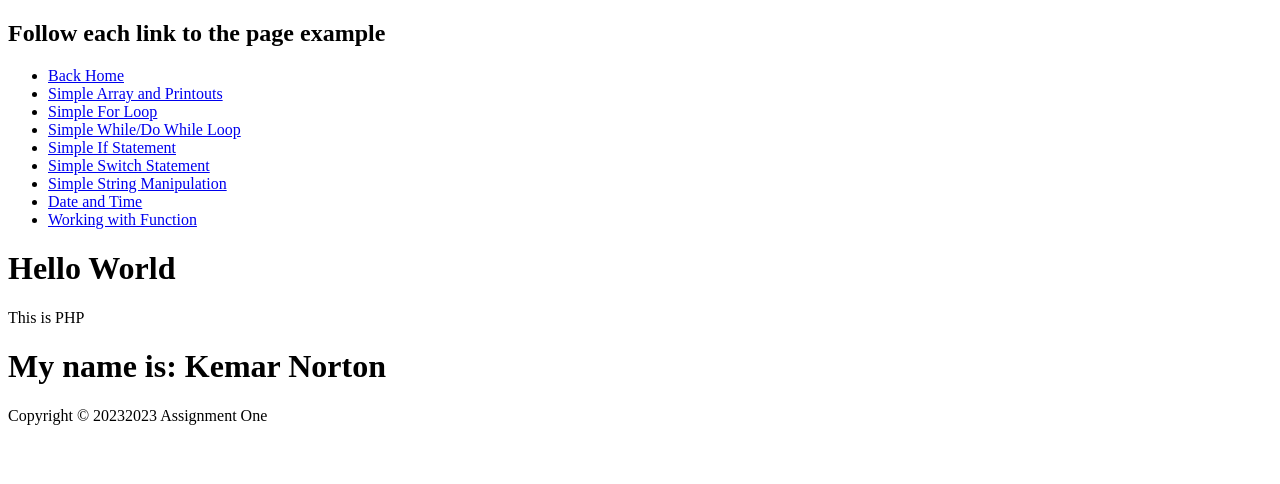
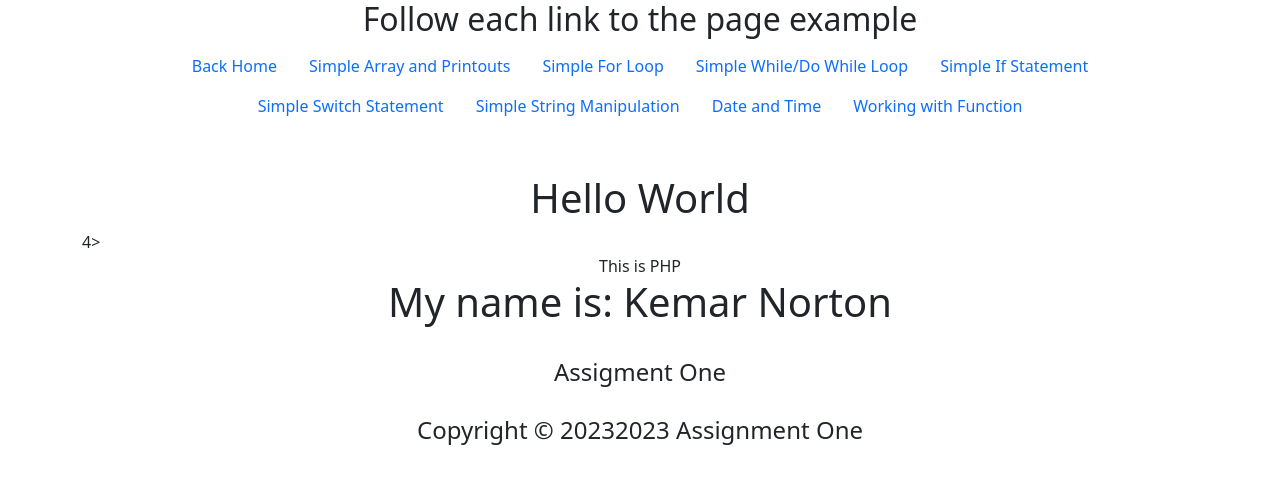
Before and after one commit to kemar-art/PhPModuleOne, a PHP site: page / in a window 1280 px wide. Shown: the top 484 px of the page. Run offline with PHP 8.4, Linux system fonts and the light colour scheme.

Commit message:
Bootstrap
added bootstarp to format code

```diff
--- a/array.php
+++ b/array.php
@@ -3,7 +3,7 @@
     $title = "Array";
     include"includes/header.php";
 ?>
-    <h1>Array</h>
+    <h1 class="text-center">Array</h>
     <?php
         $numbers = array(1,2,3,4,5,6,7,8,9,10);
 
--- a/includes/footer.php
+++ b/includes/footer.php
@@ -1,5 +1,7 @@
 <?php
     echo "<p>Copyright &copy; 2023" .date("Y"). " Assignment One</p>"
   ?>
+  </div>
+<script src="https://cdn.jsdelivr.net/npm/bootstrap@5.1.3/dist/js/bootstrap.bundle.min.js" integrity="sha384-ka7Sk0Gln4gmtz2MlQnikT1wXgYsOg+OMhuP+IlRH9sENBO0LRn5q+8nbTov4+1p" crossorigin="anonymous"></script>
 </body>
 </html>
--- a/includes/header.php
+++ b/includes/header.php
@@ -3,18 +3,20 @@
 <head>
     <meta charset="UTF-8">
     <meta name="viewport" content="width=device-width, initial-scale=1.0">
+    <link href="https://cdn.jsdelivr.net/npm/bootstrap@5.1.3/dist/css/bootstrap.min.css" rel="stylesheet" integrity="sha384-1BmE4kWBq78iYhFldvKuhfTAU6auU8tT94WrHftjDbrCEXSU1oBoqyl2QvZ6jIW3" crossorigin="anonymous">
     <title><?php echo $title ?></title>
 </head>
 <body>
-  <h2>Follow each link to the page example</h2>
-  <ul>
-  <li><a href="index.php">Back Home</a></li>
-    <li><a href="array.php">Simple Array and Printouts</a></li>
-    <li><a href="forloop.php">Simple For Loop</a></li>
-    <li><a href="whiledowhileloop.php">Simple While/Do While Loop</a></li>
-    <li><a href="ifstatement.php">Simple If Statement</a></li>
-    <li><a href="switchstatement.php">Simple Switch Statement</a></li>
-    <li><a href="string.php">Simple String Manipulation</a></li>
-    <li><a href="datatime.php">Date and Time</a></li>
-    <li><a href="funtion.php">Working with Function</a></li>
-  </ul>
+    <div class="container ">
+        <h2 class="text-center">Follow each link to the page example</h2>
+        <ul class="nav justify-content-center">
+            <li class="nav-item"><a class="nav-link" href="index.php">Back Home</a></li>
+            <li class="nav-item"><a class="nav-link" href="array.php">Simple Array and Printouts</a></li>
+            <li class="nav-item"><a class="nav-link" href="forloop.php">Simple For Loop</a></li>
+            <li class="nav-item"><a class="nav-link" href="whiledowhileloop.php">Simple While/Do While Loop</a></li>
+            <li class="nav-item"><a class="nav-link" href="ifstatement.php">Simple If Statement</a></li>
+            <li class="nav-item"><a class="nav-link" href="switchstatement.php">Simple Switch Statement</a></li>
+            <li class="nav-item"><a class="nav-link" href="string.php">Simple String Manipulation</a></li>
+            <li class="nav-item"><a class="nav-link" href="datatime.php">Date and Time</a></li>
+            <li class="nav-item"><a class="nav-link" href="funtion.php">Working with Function</a></li>
+        </ul>
--- a/index.php
+++ b/index.php
@@ -2,18 +2,21 @@
   $title = "Index";
   include"includes/header.php";
 ?>
-  <h1>Hello World</h1>
+            <br/>
+            <br/>
+  <h1 class="text-center">Hello World</h1>
+  4>
+<div class="text-center">
+  <?php
+      echo"This is PHP";
 
+      $name = "Kemar Norton";
+      echo"<h1>My name is: $name</h1>";
+      echo "<br/>";
 
-  <?php
-    echo"This is PHP";
+      echo "<h4 >Assigment One</h>";
+      echo "<br/>";
+      echo "<br/>";
+      require"includes/footer.php";
   ?>
-
-  <?php
-    $name = "Kemar Norton";
-    echo"<h1>My name is: $name</h1>";
-  ?>
-
-<?php
-    require"includes/footer.php";
-?>
+</div>
```
Also changed, not shown: datatime.php (+10 -3 lines), forloop.php (+14 -2 lines), funtion.php (+10 -3 lines), ifstatement.php (+8 -0 lines), string.php (+13 -5 lines), switchstatement.php (+10 -3 lines), whiledowhileloop.php (+10 -3 lines).
